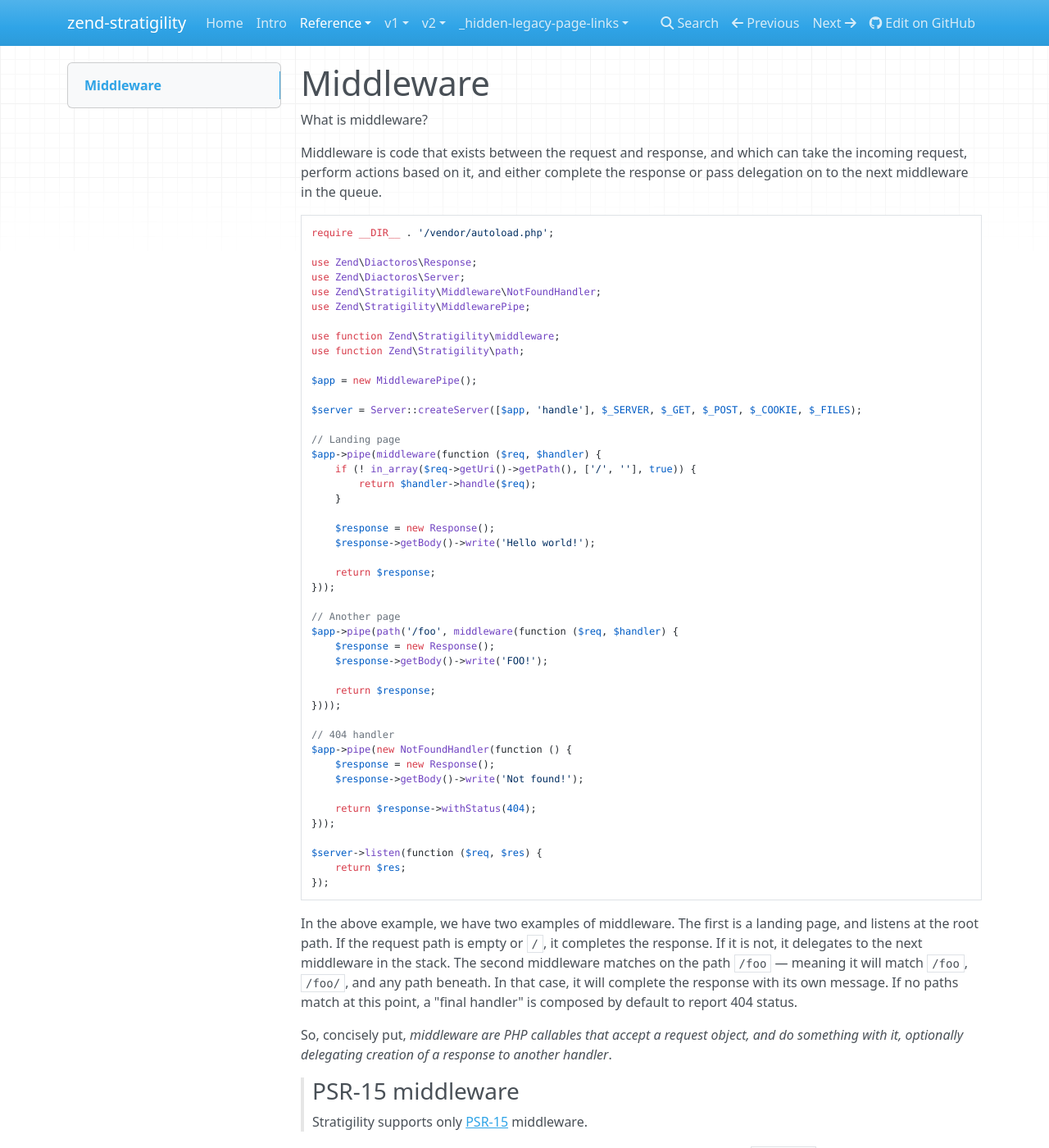
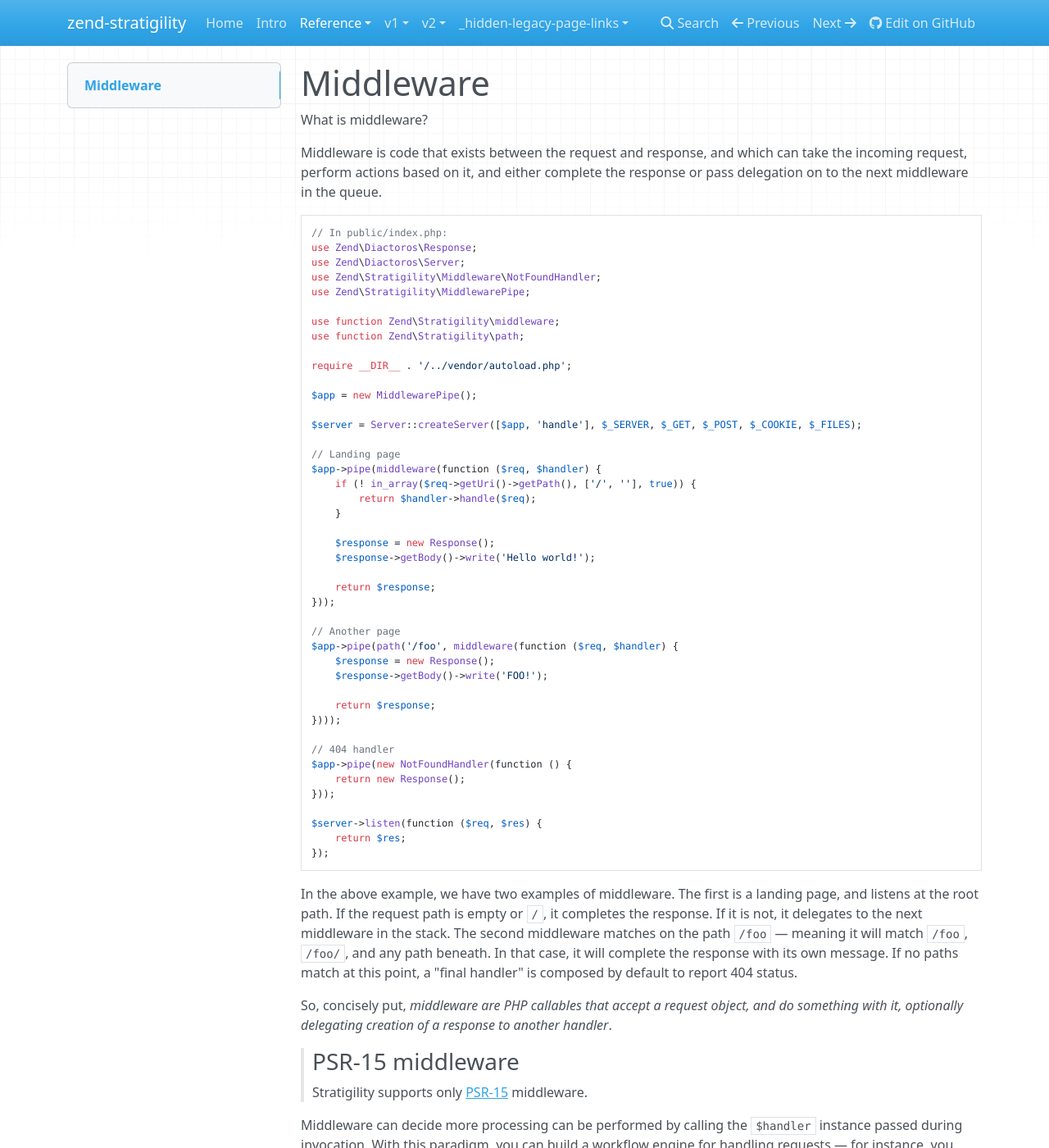
Before and after one commit to zendframework/zend-stratigility, an MkDocs documentation site: the page built from docs/book/v3/middleware.md, in a window 1280 px wide and 1400 px high. Shown: the whole window at 82% size. Built offline with MkDocs 1.6.1, drawn with Linux system fonts in a browser that asks for light colours; nearby versions of some CDN libraries; old or Windows-style settings are respelled for this version of MkDocs.

Commit message:
Incorporates feedback made when reviewing patch
- NotFoundHandler already sets status and provides a message.
- Require statements happen after imports.
- Application should be in a sub-directory.

````diff
--- a/docs/book/v3/middleware.md
+++ b/docs/book/v3/middleware.md
@@ -7,8 +7,7 @@ take the incoming request, perform actions based on it, and either complete the
 response or pass delegation on to the next middleware in the queue.
 
 ```php
-require __DIR__ . '/vendor/autoload.php';
-
+// In public/index.php:
 use Zend\Diactoros\Response;
 use Zend\Diactoros\Server;
 use Zend\Stratigility\Middleware\NotFoundHandler;
@@ -16,6 +15,8 @@ use Zend\Stratigility\MiddlewarePipe;
 
 use function Zend\Stratigility\middleware;
 use function Zend\Stratigility\path;
+
+require __DIR__ . '/../vendor/autoload.php';
 
 $app = new MiddlewarePipe();
 
@@ -43,10 +44,7 @@ $app->pipe(path('/foo', middleware(function ($req, $handler) {
 
 // 404 handler
 $app->pipe(new NotFoundHandler(function () {
-    $response = new Response();
-    $response->getBody()->write('Not found!');
-
-    return $response->withStatus(404);
+    return new Response();
 }));
 
 $server->listen(function ($req, $res) {
````
